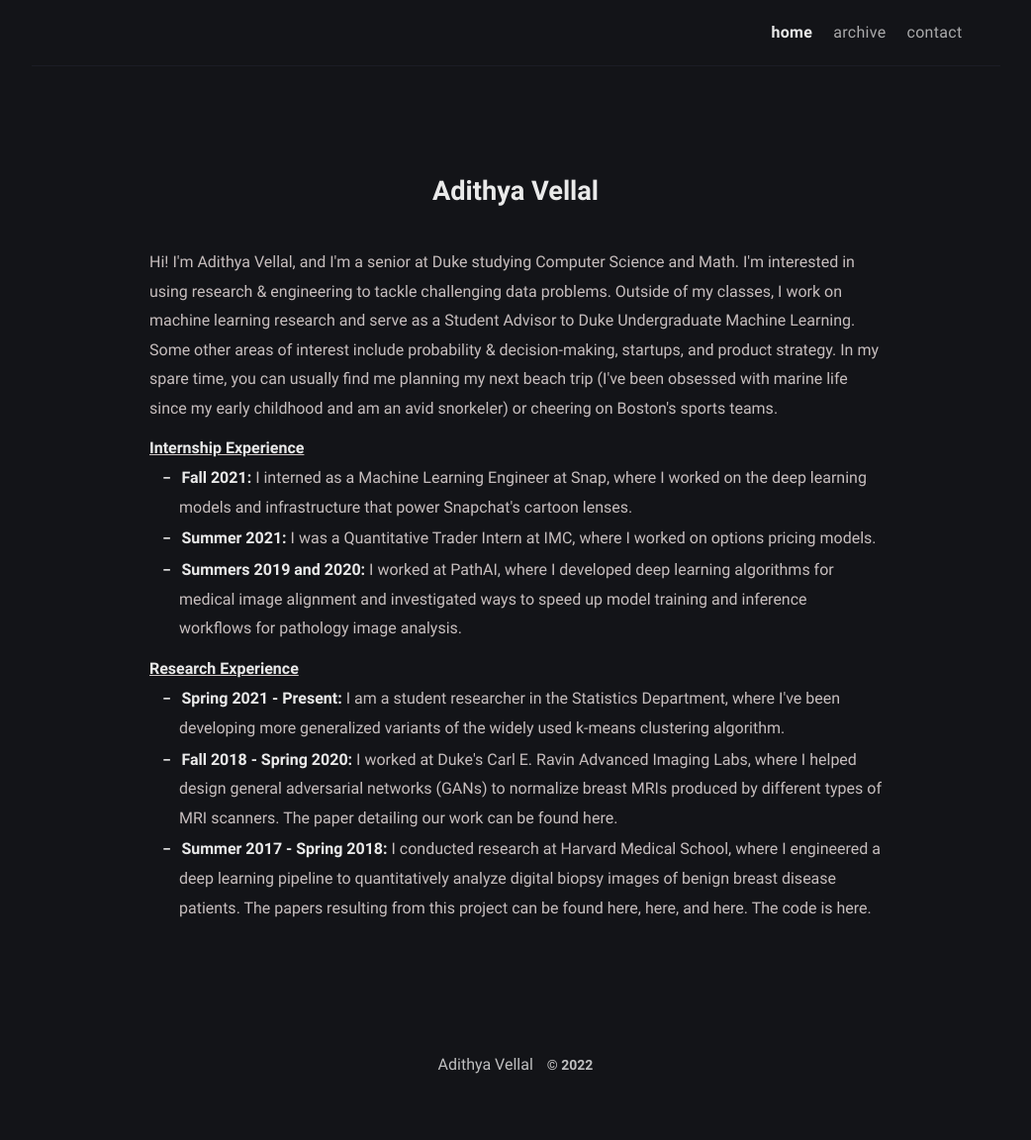
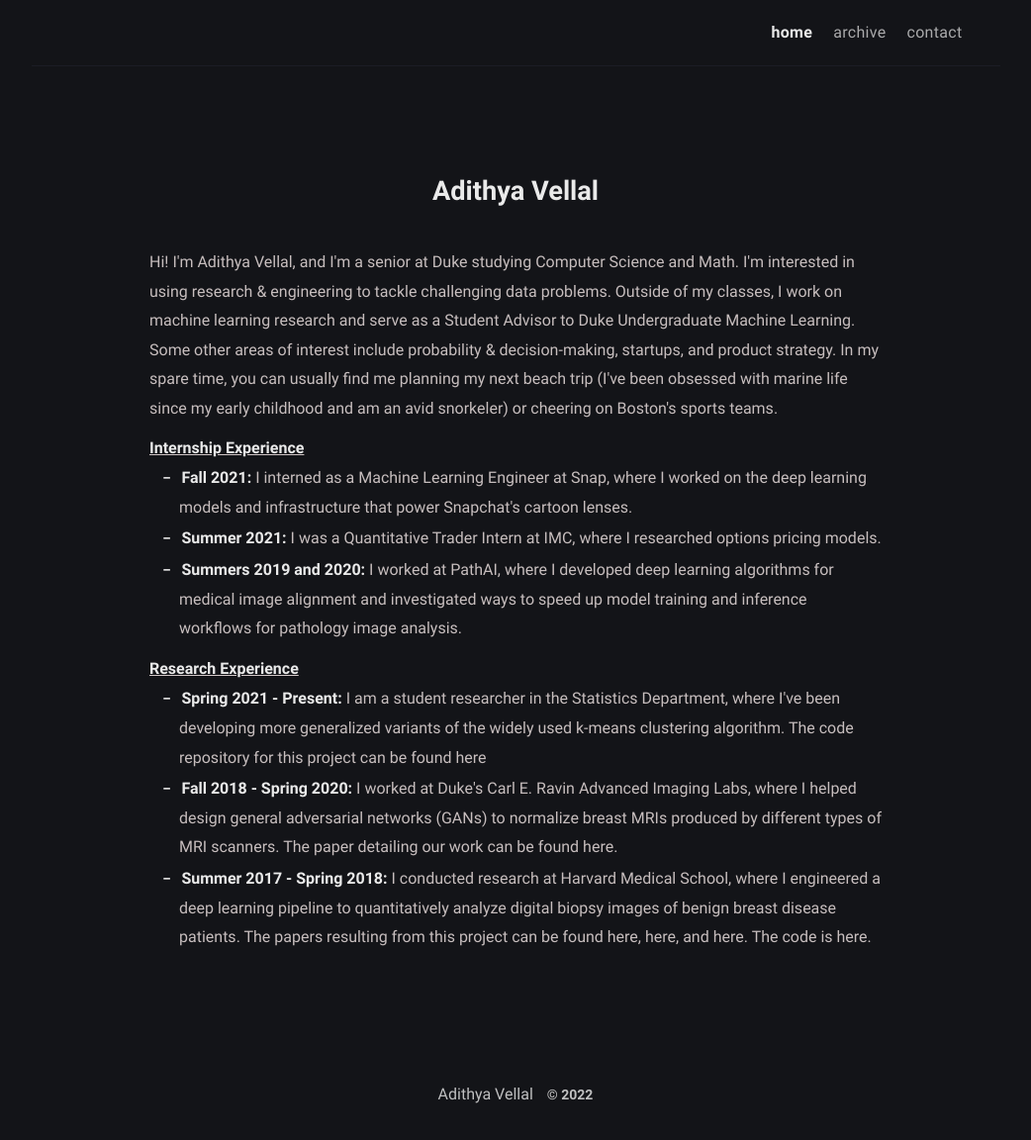
Before and after one commit to avellal14/avellal14.github.io, a Jekyll site: the page built from index.md, in a window 1280 px wide. Shown: the whole page at 99% size, without its empty margins (119-1161 px from the left). Built offline with Jekyll 4.4.1, drawn with Linux system fonts in a browser that asks for light colours; before the commit the page ends 1123 px from its top, so only the background shows below that.

Commit message:
Update home.html

```diff
--- a/_layouts/home.html
+++ b/_layouts/home.html
@@ -17,7 +17,7 @@ home: false
 <ul>
   <li><b> Fall 2021: </b> I interned as a Machine Learning Engineer at Snap, where I worked on the deep learning
   models and infrastructure that power Snapchat's cartoon lenses. </li>
-  <li><b> Summer 2021: </b> I was a Quantitative Trader Intern at IMC, where I worked on options pricing models. </li>
+  <li><b> Summer 2021: </b> I was a Quantitative Trader Intern at IMC, where I researched options pricing models. </li>
   <li><b> Summers 2019 and 2020: </b> I worked at PathAI, where I developed deep learning algorithms for medical image alignment and investigated ways
   to speed up model training and inference workflows for pathology image analysis. </li>
 </ul>
@@ -25,7 +25,7 @@ home: false
 <b><u> Research Experience </u></b>
 <ul>
   <li><b> Spring 2021 - Present: </b> I am a student researcher in the Statistics Department, where I've been developing
-  more generalized variants of the widely used k-means clustering algorithm. </li>
+  more generalized variants of the widely used k-means clustering algorithm. The code repository for this project can be found <a href="https://github.com/avellal14/bregman_power_kmeans">here</a>  </li>
   <li><b> Fall 2018 - Spring 2020: </b> I worked at Duke's Carl E. Ravin Advanced Imaging Labs, where I helped design general adversarial networks (GANs)
   to normalize breast MRIs produced by different types of MRI scanners. The paper detailing our work
   can be found <a href="https://arxiv.org/pdf/1912.08061.pdf">here</a>. </li>
```
